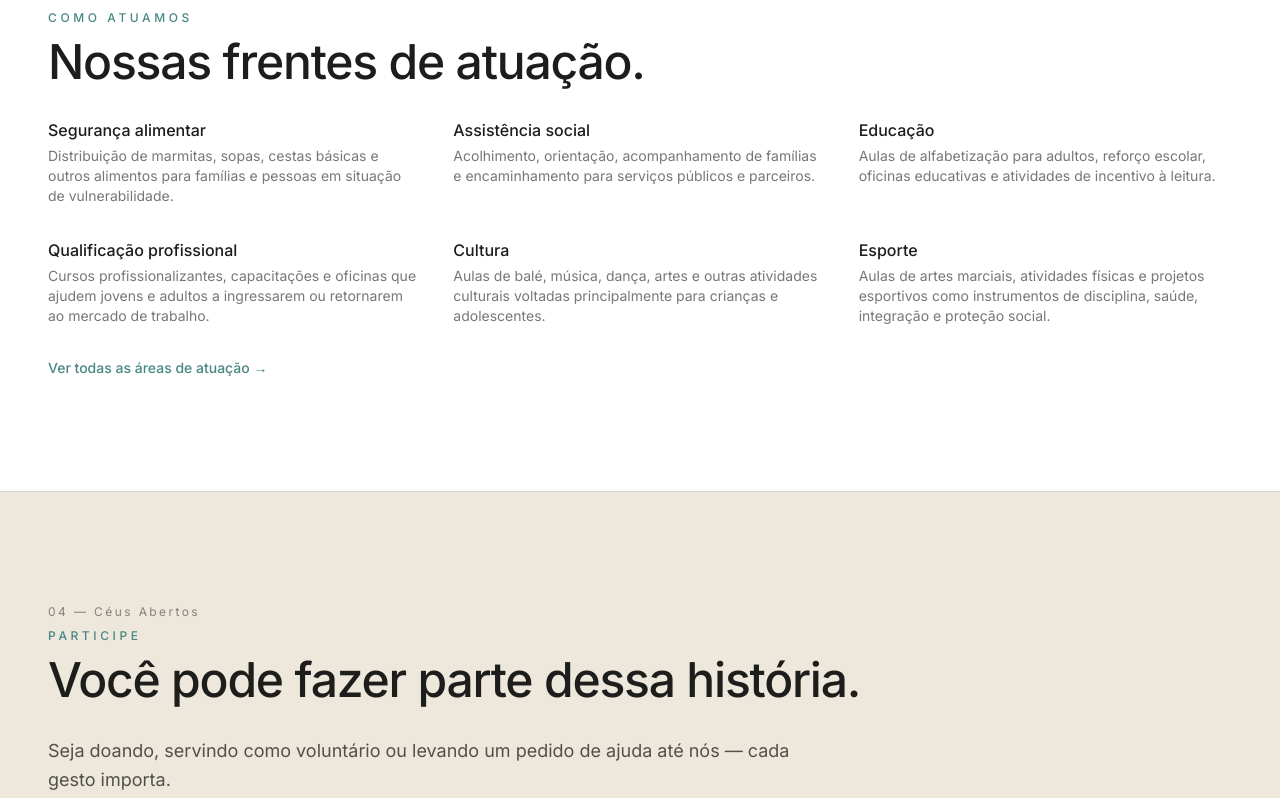
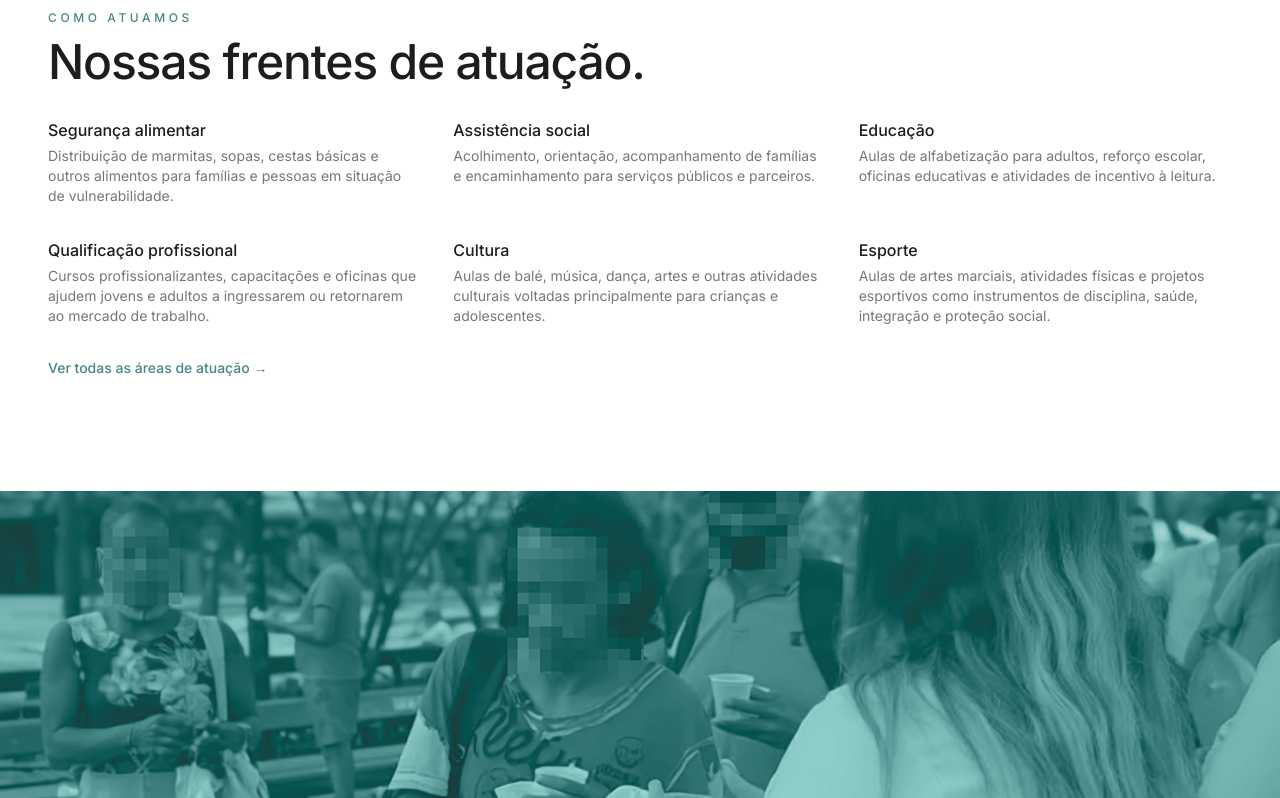
Before and after one commit to asaflael1991-maker/ceus-abertos-site, a Next.js app: page / in a window 1280 px wide. Shown: the part 2002-2800 px from the top of the page. Built offline with nearby package versions, Linux system fonts and the light colour scheme.

Commit message:
Foto vira banner em largura total entre as seções

```diff
--- a/src/app/page.tsx
+++ b/src/app/page.tsx
@@ -1,3 +1,4 @@
+import Image from "next/image";
 import Link from "next/link";
 import Navbar from "@/components/Navbar";
 import Footer from "@/components/Footer";
@@ -68,6 +69,16 @@ export default function HomePage() {
         </Link>
       </Section>
 
+      <div className="relative aspect-[21/9] w-full sm:aspect-[3/1]">
+        <Image
+          src="/images/home/participe.jpg"
+          alt="Voluntária entregando alimento a uma pessoa em situação de rua"
+          fill
+          sizes="100vw"
+          className="object-cover"
+        />
+      </div>
+
       <Section
         id="cta"
         number="04"
```
Also changed, not shown: public/images/home/participe.jpg (added), 1 other file (tests, documents, lock files or other folders).
